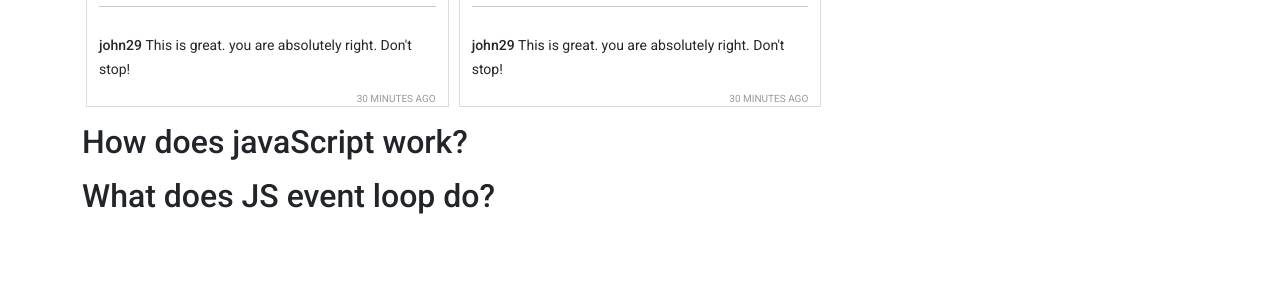
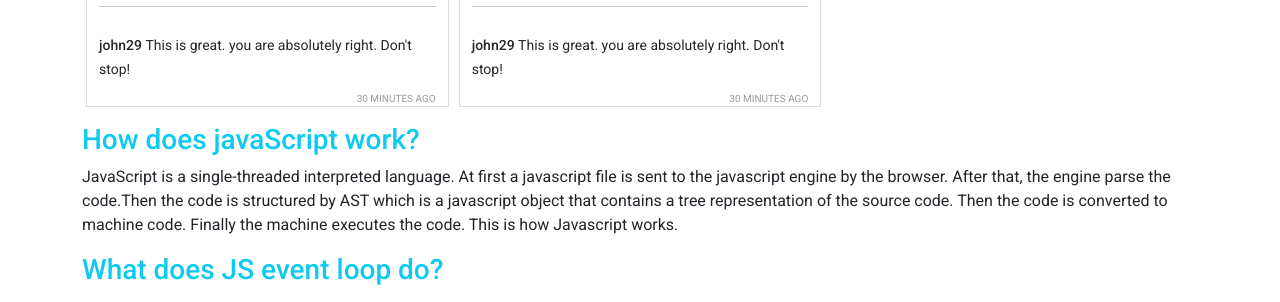
Before and after one commit to hoqradwan/insta-sohor, a plain HTML site: page index.html in a window 1280 px wide. Shown: the part 1425-1727 px from the top of the page. Before the commit the page ends 1657 px from the top, so only its background shows below. Drawn offline with nearby package versions, Linux system fonts and the light colour scheme.

Commit message:
first question answer added

```diff
--- a/index.html
+++ b/index.html
@@ -78,14 +78,26 @@
             </div>
         </main>
         <section class="container">
-            <h2>How does javaScript work?</h2>
+            <h3 class="text-info">How does javaScript work?</h3>
             <p>
-
+                JavaScript is a single-threaded interpreted language. At first a javascript file is sent to the javascript engine by the browser. After that, the engine parse the code.Then the code is structured by AST which is a javascript object that contains a tree representation of the source code. Then the code is converted to machine code. Finally the machine executes the code. This is how Javascript works.
             </p>
-            <h2>What does JS event loop do?</h2>
-            <p></p>
+            <!-- <br> -->
+            <h3 class="text-info">What does JS event loop do?</h3>
+            <p>
+                <!-- The Event Loop has one simple job — to monitor the Call Stack
+and the Callback Queue. If the Call Stack is empty, it will
+take the first event from the queue and will push it to the
+Call Stack, which effectively runs it. Such an iteration is
+called a tick in the Event Loop. Each event is just a function
+callback. -->
+            </p>
         </section>
-        <footer></footer>
+        <footer>
+            <!--
+                The source code is passed through a program called a compiler, which translates it into bytecode that the machine understands and can execute .
+                When the browser loads the page, the browser has a built-in interpreter that reads the JavaScript code it finds in the page and runs it . -->
+        </footer>
 
         <!-- add javascript  file  -->
         <script src="./js/app.js"></script>
```
